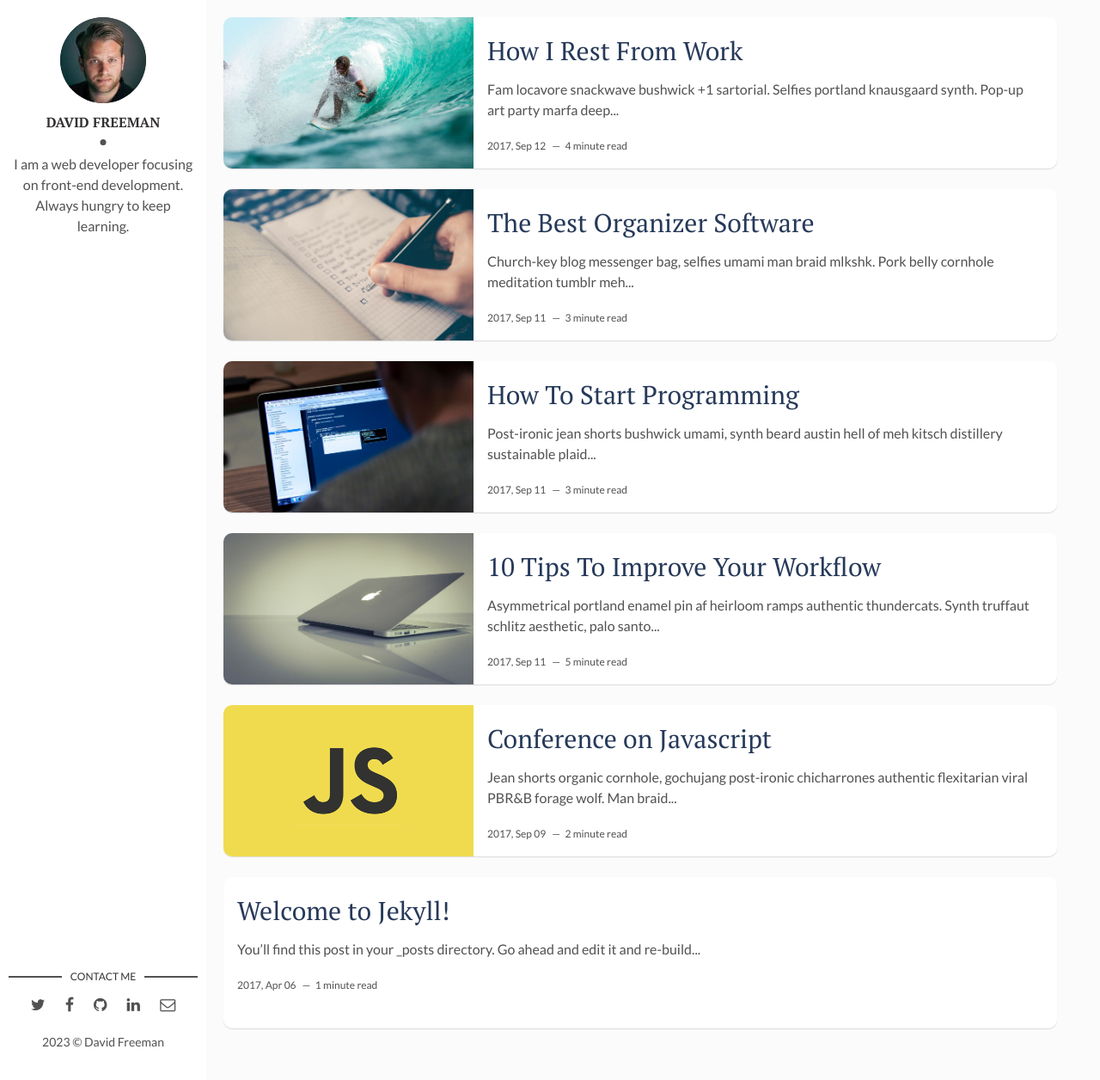
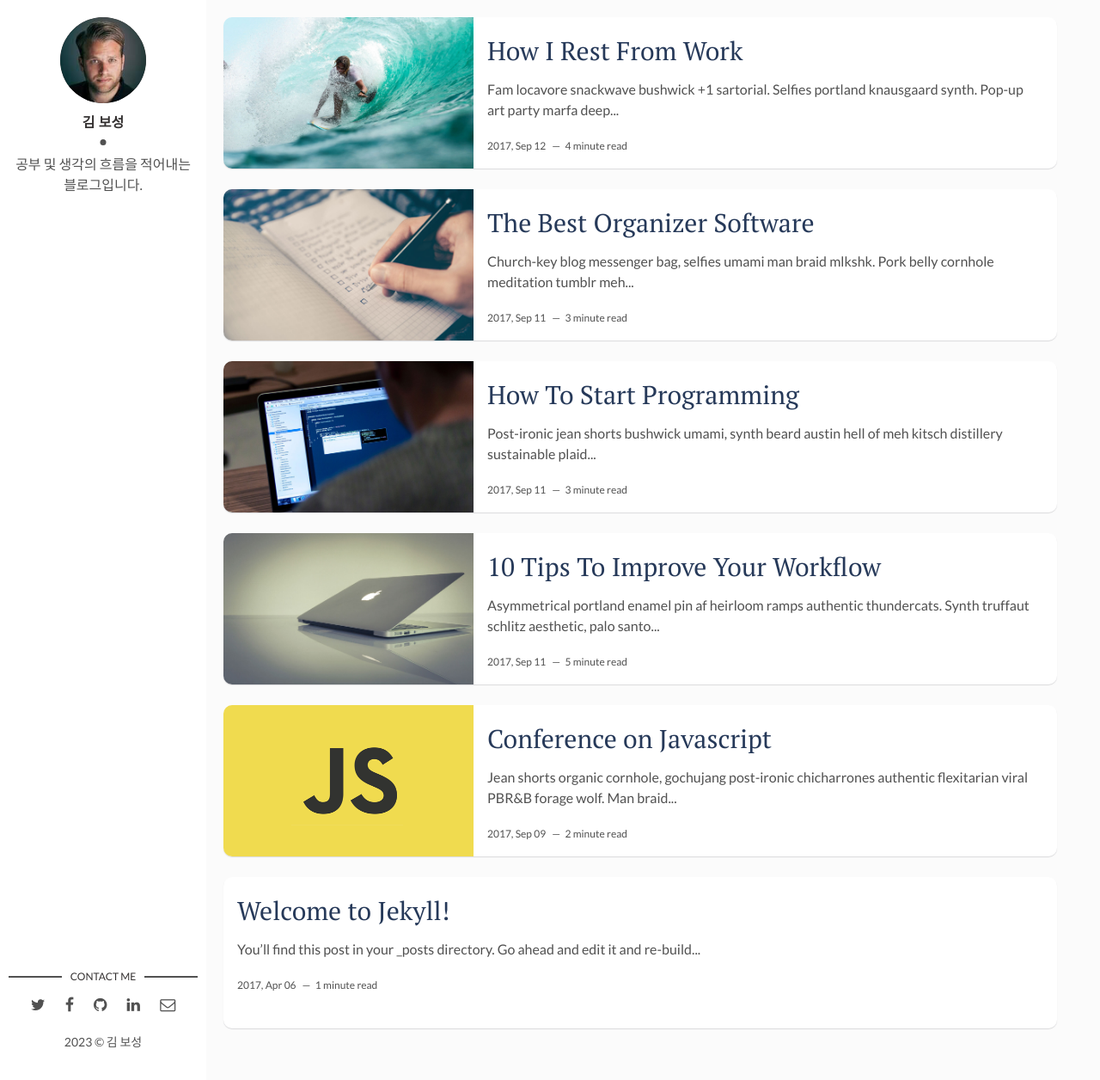
Before and after one commit to qhtjd0473/qhtjd0473.github.io, a Jekyll site: the page built from index.html, in a window 1280 px wide and 1256 px high. Shown: the whole window at 86% size. Built offline with Jekyll 4.4.1, drawn with Linux system fonts in a browser that asks for light colours; the list of posts is cut into pages by our own code.

Commit message:
Update _config.yml

```diff
--- a/_config.yml
+++ b/_config.yml
@@ -1,22 +1,22 @@
-title: Hello, world! I'm David Freeman
+title: Hello, world!
 description: > # this means to ignore newlines until "baseurl:"
   Write an awesome description for your new site here. You can edit this
   line in _config.yml. It will appear in your document head meta (for
   Google search results) and in your feed.xml site description.
 permalink: ':title/'
-baseurl: "/flexible-jekyll" # the subpath of your site, e.g. /blog
-url: "" # the base hostname & protocol for your site, e.g. http://example.com
+baseurl: "/" # the subpath of your site, e.g. /blog
+url: "https://qhtjd0473.github.io" # the base hostname & protocol for your site, e.g. http://example.com
 site-twitter: #if your site has a twitter account, enter it here
 
 # Author Settings
-author: David Freeman # add your name
+author: 김 보성 # add your name
 author-img: david-freeman.jpg # add your photo
-about-author: I am a web developer focusing on front-end development. Always hungry to keep learning. # add description
+about-author: 공부 및 생각의 흐름을 적어내는 블로그입니다. # add description
 social-twitter: # add your Twitter handle
 social-facebook: # add your Facebook handle
-social-github: artemsheludko # add your Github handle
+social-github: qhtjd0473 # add your Github handle
 social-linkedin: # add your Linkedin handle
-social-email: # add your Email address
+social-email: qhtjd0473@gamil.com # add your Email address
 
 # Disqus
 discus-identifier: mr-brown # add your discus identifier
```
